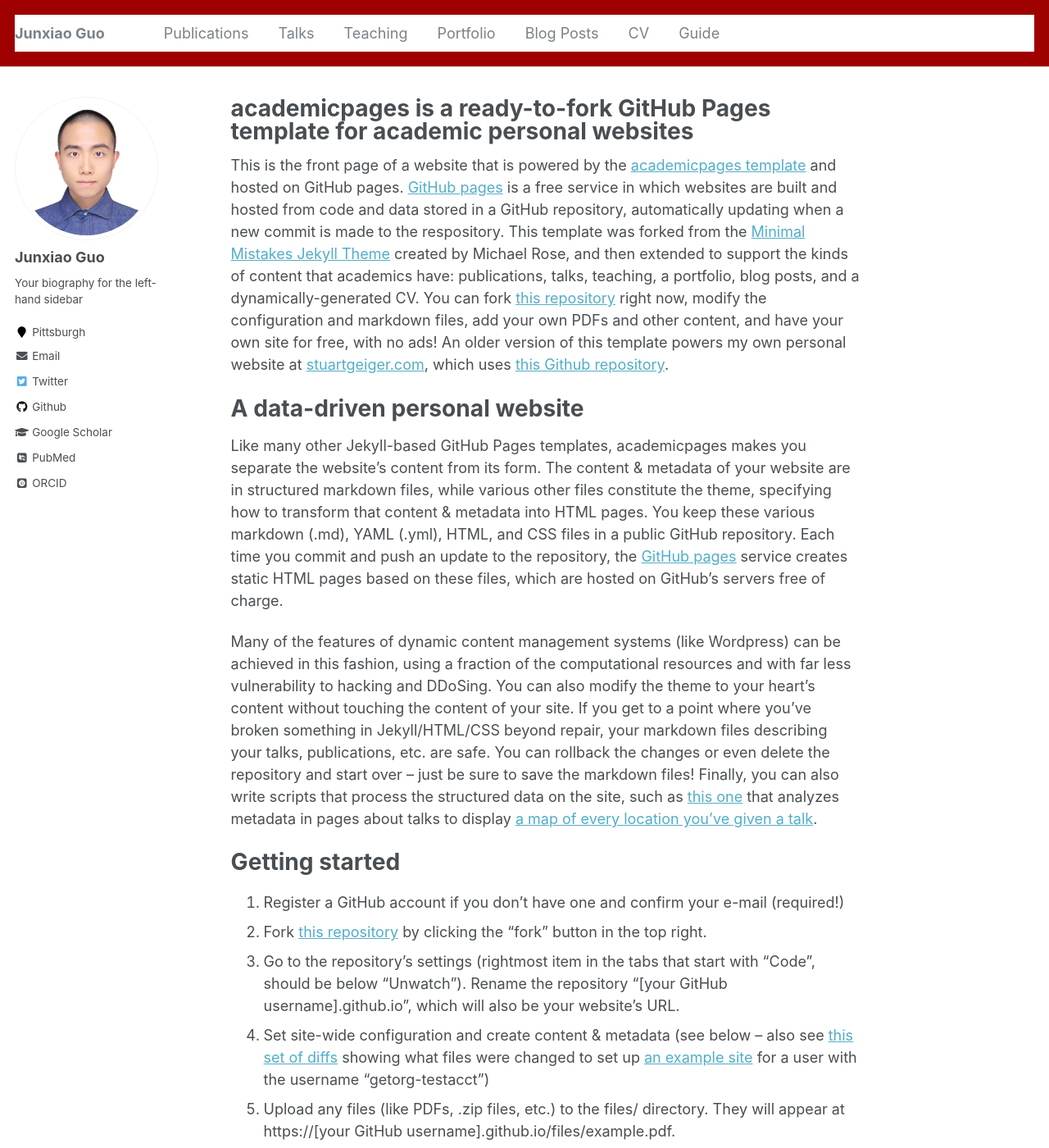
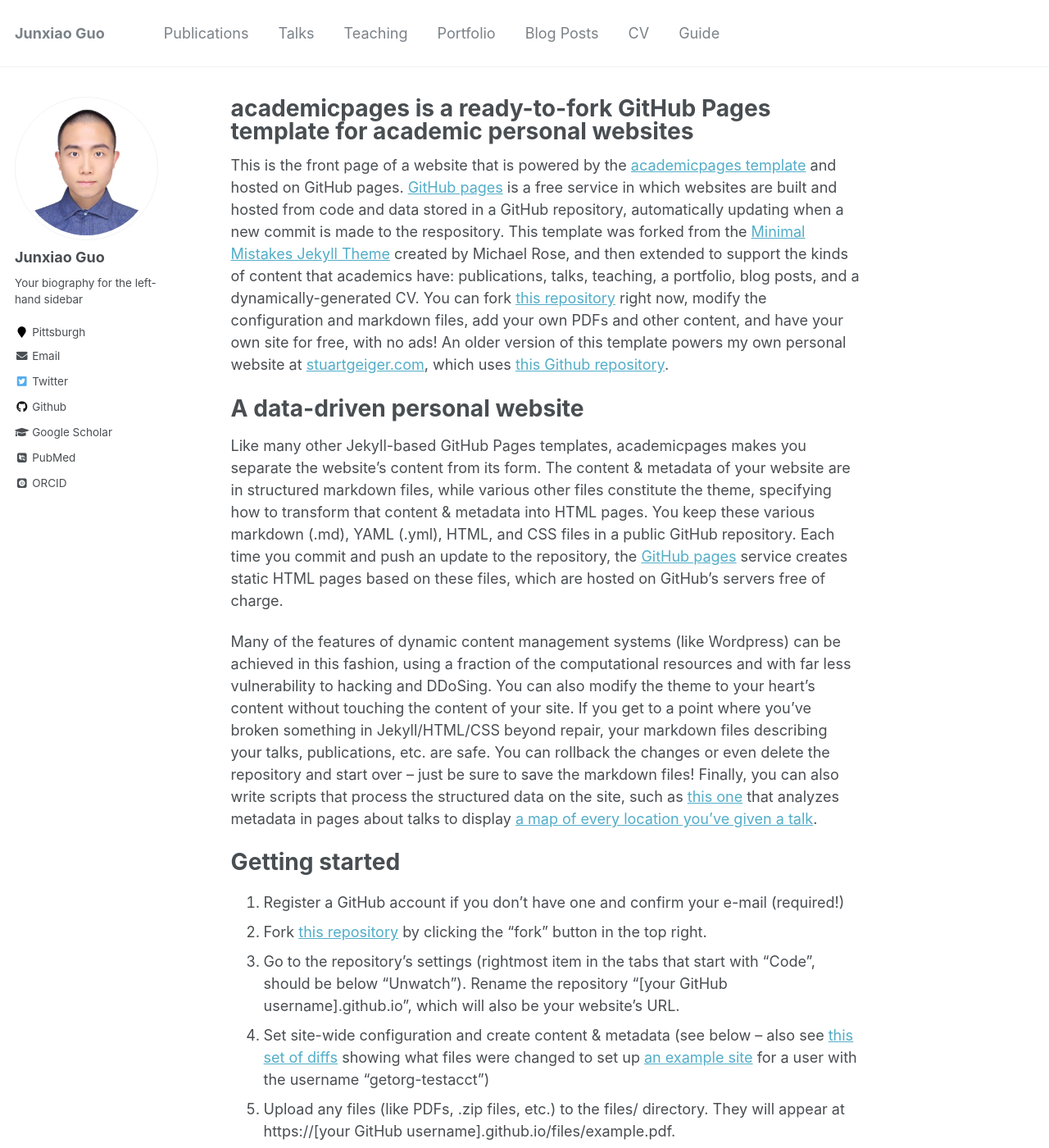
Before and after one commit to ghostian/ghostian.github.io, a Jekyll site: the page built from _pages/about.md, in a window 1280 px wide and 1400 px high. Shown: the whole window at 82% size. Built offline with Jekyll 4.4.1, drawn with Linux system fonts in a browser that asks for light colours; some web fonts are replaced.

Commit message:
July-25: Blog

```diff
--- a/_sass/_masthead.scss
+++ b/_sass/_masthead.scss
@@ -3,7 +3,6 @@
    ========================================================================== */
 
 .masthead {
-  background-color: #9f0000;
   position: relative;
   border-bottom: 1px solid $border-color;
   -webkit-animation: intro 0.3s both;
```
